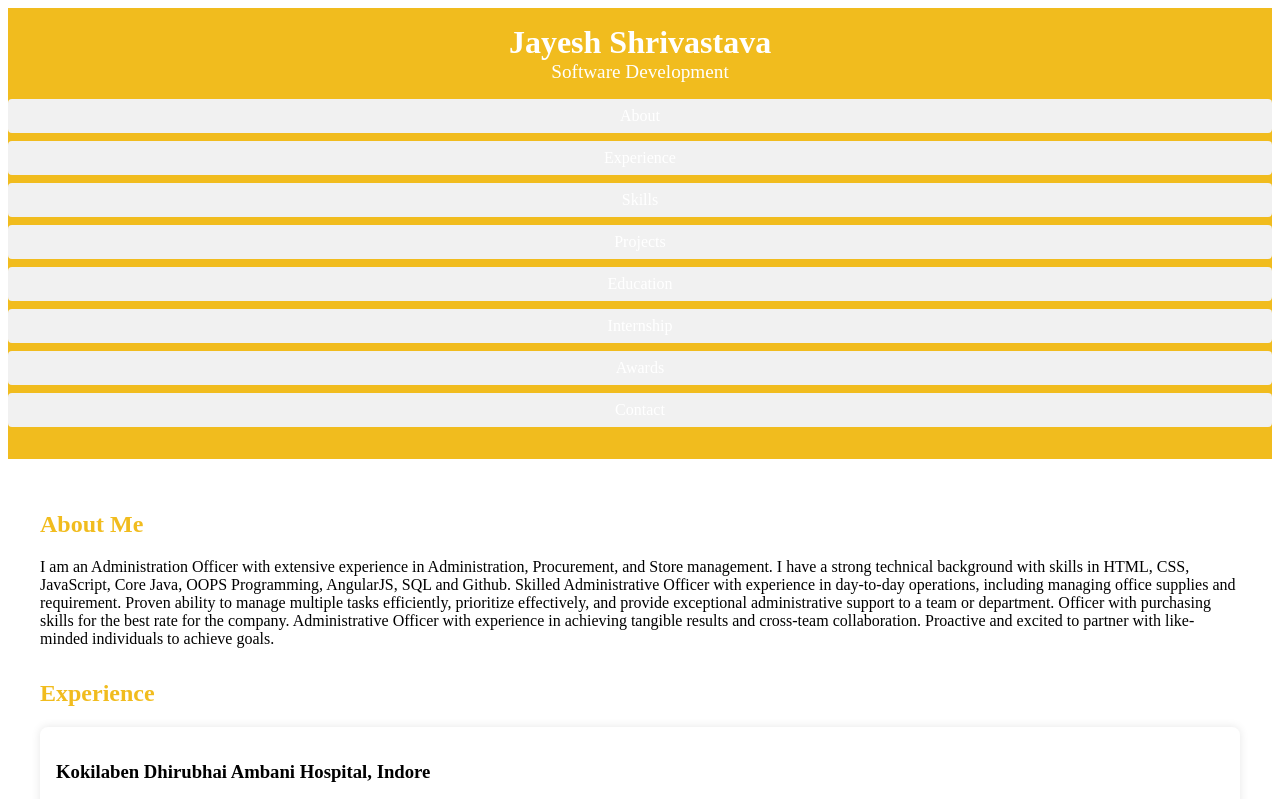
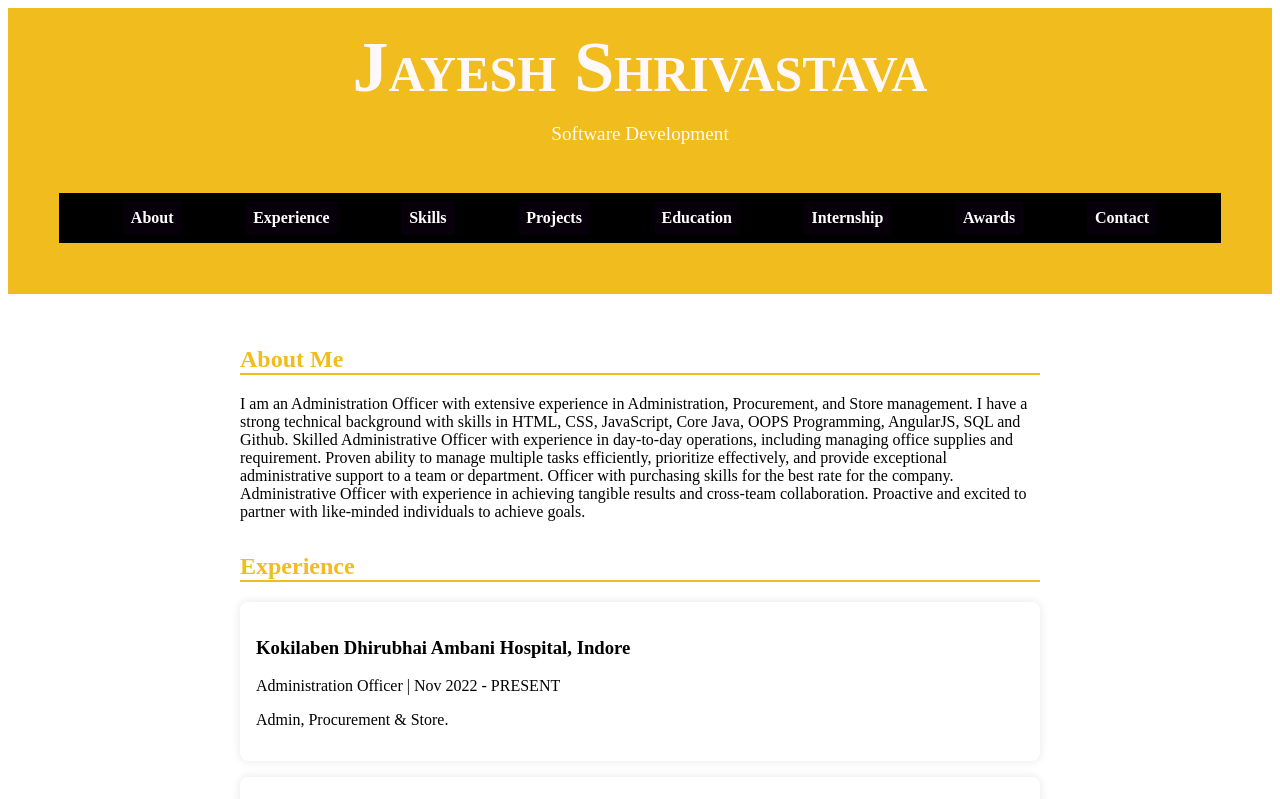
Before and after one commit to Jayeshh99/Portfio-Website-ver-1, a plain HTML site: page index.html in a window 1280 px wide. Shown: the top 799 px of the page. Drawn offline with Linux system fonts and the light colour scheme.

Commit message:
style.css
Signed-off-by: JAYESH SHRIVASTAVA <138189602+Jayeshh99@users.noreply.github.com>

```diff
--- a/style.css
+++ b/style.css
@@ -2,28 +2,33 @@
 // <weight>: Use a value from 300 to 700
 
 body {
-    font-family: "Quicksand", sans-serif;
-    font-optical-sizing: auto;
-    font-weight: <weight>;
-    font-style: normal;
-    font-family: Arial, sans-serif;
-    margin: 0;
-    padding: 0;
-    color: #333;
-    background-color: #f9f9f9;
+    font-family: system-ui;
+    /* margin: 0; */
+    padding: 0.5em;
+    color: #610505;
+    background-color: #f9efd4;
+    unicode-bidi: isolate;
 }
 
 header {
-    flex-grow: inherit;
-    scroll-snap-type: proximity;
     background-color: hsl(45, 88%, 53%);
-    color: white;
+    color: #fff8f8;
+    padding: 0.2em;
     text-align: center;
-    padding: 1em 0;
+    unicode-bidi: isolate;
+    margin-block: initial;
+    background-size: cover;
 }
 
 header h1 {
-    margin: 0;
+    margin: 0.2em;
+    font-size: 4.5em;
+    font-style: normal;
+    font-variant: petite-caps;
+}
+
+h1 {
+    flex-shrink: inherit;
 }
 
 header p {
@@ -31,18 +36,34 @@ header p {
     font-size: 1.2em;
 }
 
-nav {
-    margin: 1em 0;
+nav ul {
+    list-style: none;
+    padding: -2px;
+    margin: 3em;
+    display: flex;
+    justify-content: space-evenly;
+    flex-wrap: wrap;
+    background-color: hsl(0deg 0% 0%);
+    color: #894141;
+    border-block-color: initial;
+    border-block-end-color: revert-layer;
+    border-block-style: inherit;
+}
+
+nav li {
+    margin: 0 1em;
 }
 
 nav a {
     color: white;
     text-decoration: none;
-    margin: 0 1em;
+    font-weight: 600;
 }
 
 main {
     padding: 2em;
+    max-width: 800px;
+    margin: 0 auto;
 }
 
 section {
@@ -51,6 +72,9 @@ section {
 
 h2 {
     color: hsl(45, 88%, 53%);
+    border-bottom: 2px solid hsl(45, 88%, 53%);
+    /* padding-bottom: 0em; */
+    /* margin-bottom: 0em; */
 }
 
 .job,
@@ -68,7 +92,7 @@ ul {
 }
 
 ul li {
-    background-color: #f1f1f1;
+    background-color: #b400ff0a;
     margin: 0.5em 0;
     padding: 0.5em;
     border-radius: 4px;
@@ -78,14 +102,9 @@ footer {
     background-color: hsl(45, 88%, 53%);
     color: white;
     text-align: center;
-    padding: 1em 0;
+    padding: 0.5em;
 }
 
 footer a {
     color: white;
-    text-decoration: none;
-}
-
-footer p {
-    margin: 0.5em 0;
-}
+    text-decoration: none
```
